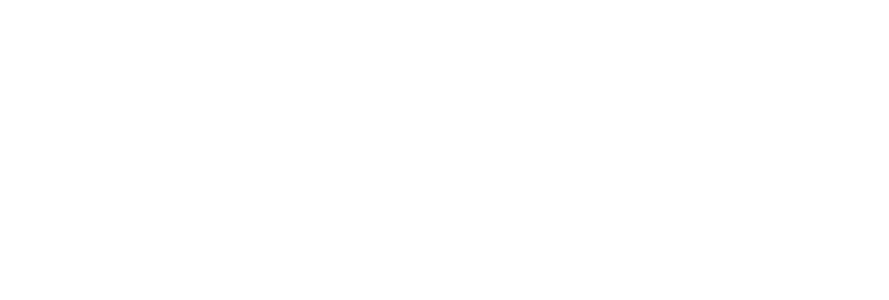
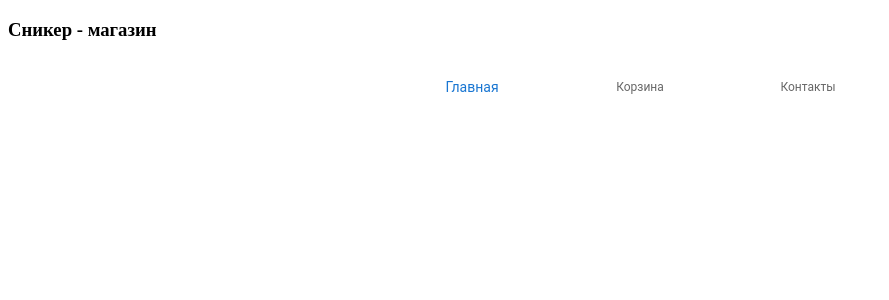
Before and after one commit to svetks0504-sudo/snikers_project, a React (Vite) app: page / in a window 1280 px wide. Shown: the top 300 px of the page, without its empty margins (0-889 px from the left). Built offline with nearby package versions, Linux system fonts and the light colour scheme.

Commit message:
finish Routers and start Layout

```diff
--- a/src/App.jsx
+++ b/src/App.jsx
@@ -1,14 +1,24 @@
-
+import Main from './pages/main';
+import Cart from './pages/cart';
+import Contact from './pages/contact';
+import Layout from './components/layout';
 import './App.css'
+import { BrowserRouter as Router, Route, Routes } from 'react-router-dom';
 
 function App() {
 
 
   return (
-    <>
-
-    </>
+    <Router>
+    <Routes>
+      <Route path='/' element={<Layout />} >
+        <Route index element={<Main />} />
+        <Route path='cart' element={<Cart />} />
+        <Route path='contact' element={<Contact />} />
+      </Route>
+    </Routes>
+    </Router>
   )
 }
 
-export default App
+export default App;
--- /dev/null
+++ b/src/components/layout/index.jsx
@@ -0,0 +1,22 @@
+import { Outlet } from "react-router-dom";
+import Navbar from "../navbar";
+
+function Layout (){
+return (
+<div>
+    <header>
+        <h3>Сникер - магазин</h3>
+        <Navbar />
+    </header>
+
+    <main>
+        <Outlet />
+    </main>
+
+
+    <footer>
+    </footer>
+</div>
+)
+}
+export default Layout;
--- /dev/null
+++ b/src/components/navbar/index.jsx
@@ -0,0 +1,38 @@
+import {BottomNavigation,
+    BottomNavigationAction } from '@mui/material';
+import { NavLink } from 'react-router-dom';
+import { useState } from 'react';
+
+
+const linkArray = [
+{ title: "Главная", to: "/" },
+{title: "Корзина", to: "/cart"},
+{title: "Контакты", to: "contact"}
+]
+
+
+function Navbar (){
+const [value, setValue] = useState(0);
+
+    return (
+<BottomNavigation
+  showLabels
+  value={value}
+  onChange={(event, newValue) => {
+    setValue(newValue);
+  }}
+>
+    {linkArray.map((elem, index) => {
+        return (
+<BottomNavigationAction key={index}
+label={elem.title}
+component={NavLink}//в “component prop” меняем корневой елемент
+to={elem.to}  />
+        )
+    })}
+
+</BottomNavigation>
+    )
+}
+
+export default Navbar;
--- /dev/null
+++ b/src/pages/cart/index.jsx
@@ -0,0 +1,7 @@
+function Cart(){
+    return (
+        <></>
+    )
+}
+
+export default Cart;
--- /dev/null
+++ b/src/pages/contact/index.jsx
@@ -0,0 +1,7 @@
+function Contact(){
+    return(
+        <></>
+    )
+}
+
+export default Contact;
--- /dev/null
+++ b/src/pages/main/index.jsx
@@ -0,0 +1,7 @@
+function Main(){
+    return (
+  <></>
+    )
+}
+
+export default Main;
```
